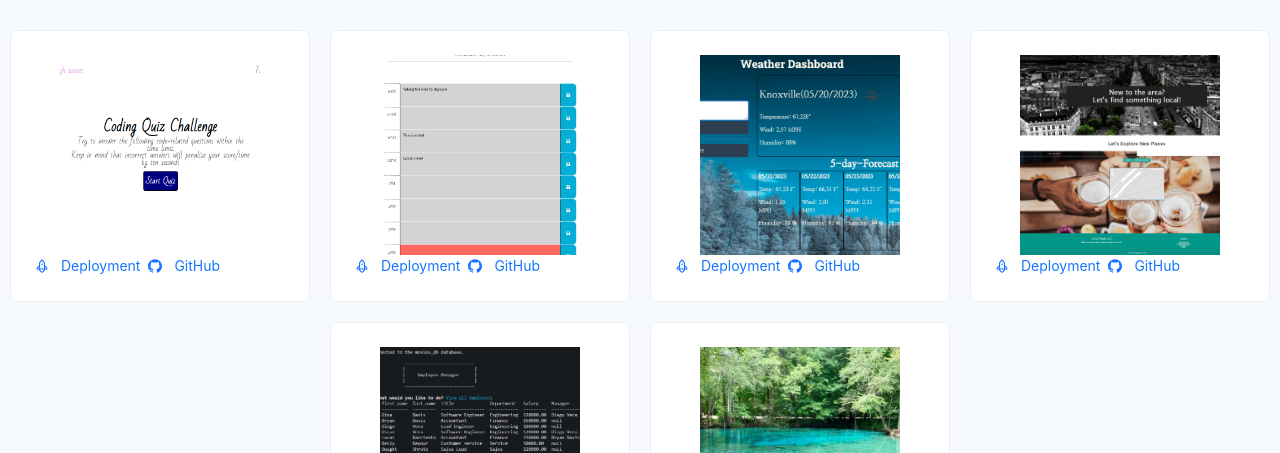
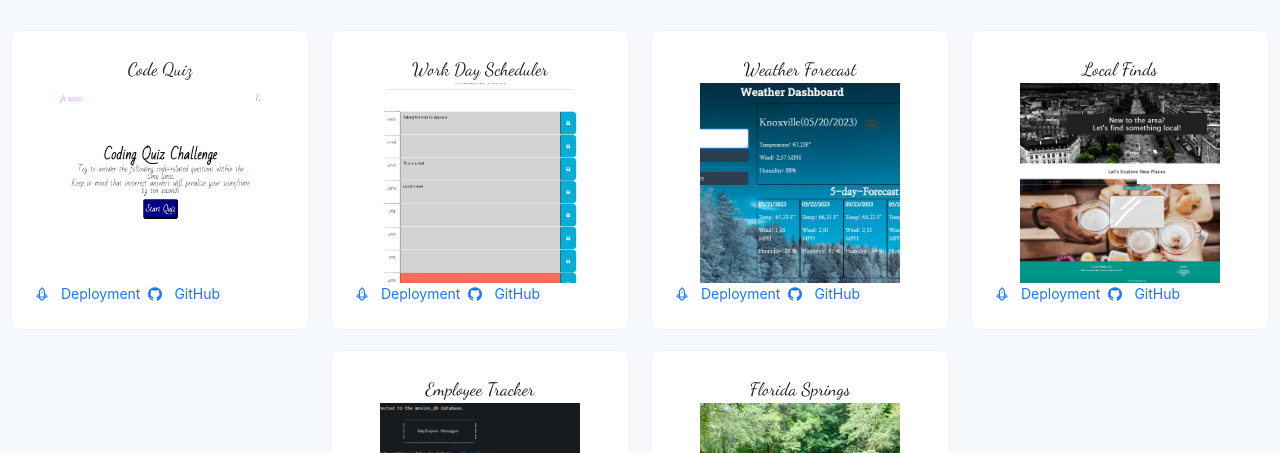
Before and after one commit to ginitadavis/platinum-portfolio, a React (Create React App) app in the folder diamond-portfolio/: page /portfolio in a window 1280 px wide. Shown: the part 163-616 px from the top of the page. Built offline with nearby package versions, Linux system fonts and the light colour scheme; a web font is replaced by a local one.

Commit message:
Added details to the portfolio page

```diff
--- a/diamond-portfolio/src/components/Portfolio.js
+++ b/diamond-portfolio/src/components/Portfolio.js
@@ -25,7 +25,9 @@ function Portfolio() {
             <div className='imageContainer' style={{ display: 'flex', alignItems: 'center' }}>
 
                 {/* Code quiz card */}
+
                 <Card style={{ width: 300, margin: 10 }}>
+                    <div className="cardTitle" style={{ alignItems: 'right' }}>Code Quiz</div>
                     <div>
                         <Image className='portfolioImage' width={200} height={200} src={codeQuiz} />
                         <div style={{ display: 'flex', alignItems: 'center' }}>
@@ -37,6 +39,7 @@ function Portfolio() {
 
                 {/* Work Day Scheduler */}
                 <Card style={{ width: 300, margin: 10 }}>
+                    <div className="cardTitle" style={{ alignItems: 'right' }}>Work Day Scheduler</div>
                     <div>
                         <Image className='portfolioImage' width={200} height={200} src={workDayScheduler} />
                         <div style={{ display: 'flex', alignItems: 'center' }}>
@@ -48,6 +51,7 @@ function Portfolio() {
 
                 {/* Weather Forecast */}
                 <Card style={{ width: 300, margin: 10 }}>
+                    <div className="cardTitle" style={{ alignItems: 'right' }}>Weather Forecast</div>
                     <div>
                         <Image className='portfolioImage' width={200} height={200} src={weatherForecast} />
                         <div style={{ display: 'flex', alignItems: 'center' }}>
@@ -59,6 +63,7 @@ function Portfolio() {
 
                 {/* Local Finds */}
                 <Card style={{ width: 300, margin: 10 }}>
+                    <div className="cardTitle" style={{ alignItems: 'right' }}>Local Finds</div>
                     <div>
                         <Image className='portfolioImage' width={200} height={200} src={localFinds} />
                         <div style={{ display: 'flex', alignItems: 'center' }}>
@@ -70,6 +75,7 @@ function Portfolio() {
 
                 {/* Employee Tracker */}
                 <Card style={{ width: 300, margin: 10 }}>
+                    <div className="cardTitle" style={{ alignItems: 'right' }}>Employee Tracker</div>
                     <div>
                         <Image className='portfolioImage' width={200} height={200} src={employeeTracker} />
                         <div style={{ display: 'flex', alignItems: 'center' }}>
@@ -81,6 +87,7 @@ function Portfolio() {
 
                 {/* Florida Springs */}
                 <Card style={{ width: 300, margin: 10 }}>
+                    <div className="cardTitle" style={{ alignItems: 'right' }}>Florida Springs</div>
                     <div>
                         <Image className='portfolioImage' width={200} height={200} src={floridaSprings} />
                         <div style={{ display: 'flex', alignItems: 'center' }}>
--- a/diamond-portfolio/src/styles/Content.css
+++ b/diamond-portfolio/src/styles/Content.css
@@ -56,8 +56,9 @@ div,
     padding: 0;
 }
 
-.navbar-container {
-    /* background: #D7C9FF !important; */
+.cardTitle {
+    font-family: 'Dancing Script', cursive;
+    font-size: large;
 }
 
 
```
